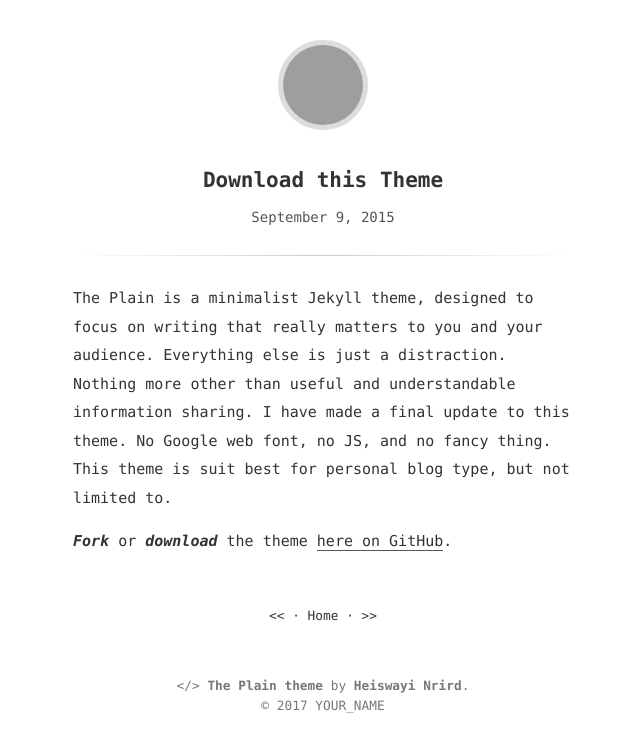
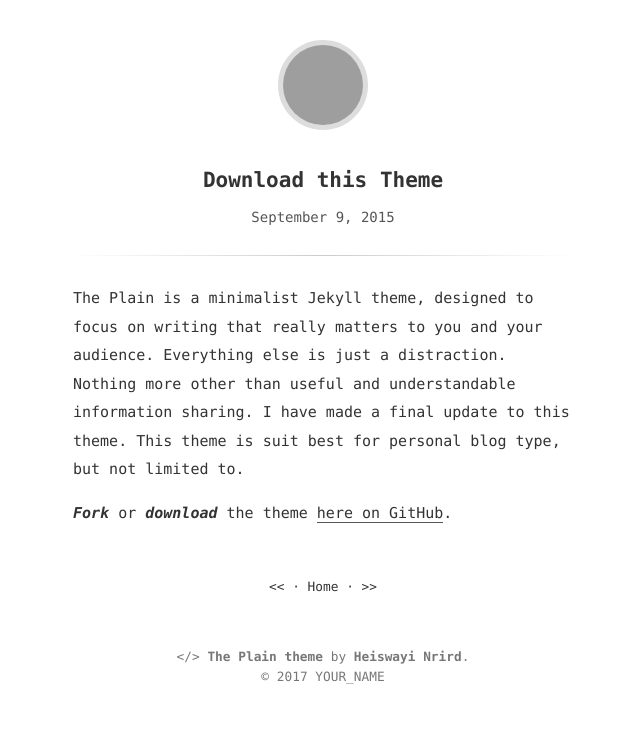
Before and after one commit to heiswayi/the-plain, a Jekyll site: the page built from _posts/2015-09-09-download-this-theme.md, in a window 1280 px wide, cut to the strip 0-752 px from the top of the page. Shown: the whole strip, without its empty margins (317-957 px from the left). Built offline with Jekyll 4.4.1, drawn with Linux system fonts in a browser that asks for light colours; grey boxes are pictures that could not be loaded.

Commit message:
Revise wordings

```diff
--- a/_posts/2015-09-09-download-this-theme.md
+++ b/_posts/2015-09-09-download-this-theme.md
@@ -3,6 +3,6 @@
 updated: 2015-09-09 10:38
 ---
 
-The Plain is a minimalist Jekyll theme, designed to focus on writing that really matters to you and your audience. Everything else is just a distraction. Nothing more other than useful and understandable information sharing. I have made a final update to this theme. No Google web font, no JS, and no fancy thing. This theme is suit best for personal blog type, but not limited to.
+The Plain is a minimalist Jekyll theme, designed to focus on writing that really matters to you and your audience. Everything else is just a distraction. Nothing more other than useful and understandable information sharing. I have made a final update to this theme. This theme is suit best for personal blog type, but not limited to.
 
 **_Fork_** or **_download_** the theme [here on GitHub](https://github.com/heiswayi/the-plain).
```
Also changed, not shown: README.md.
